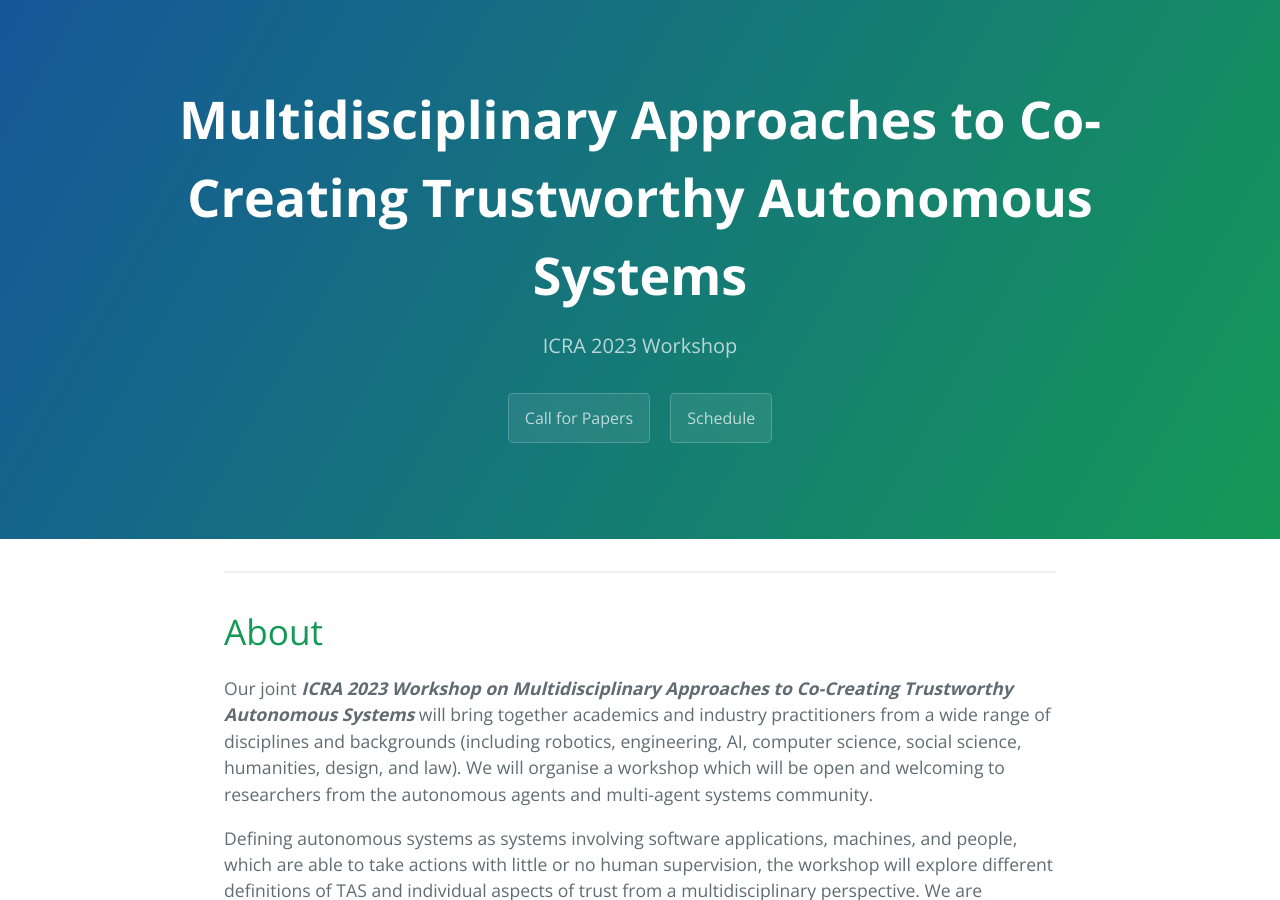
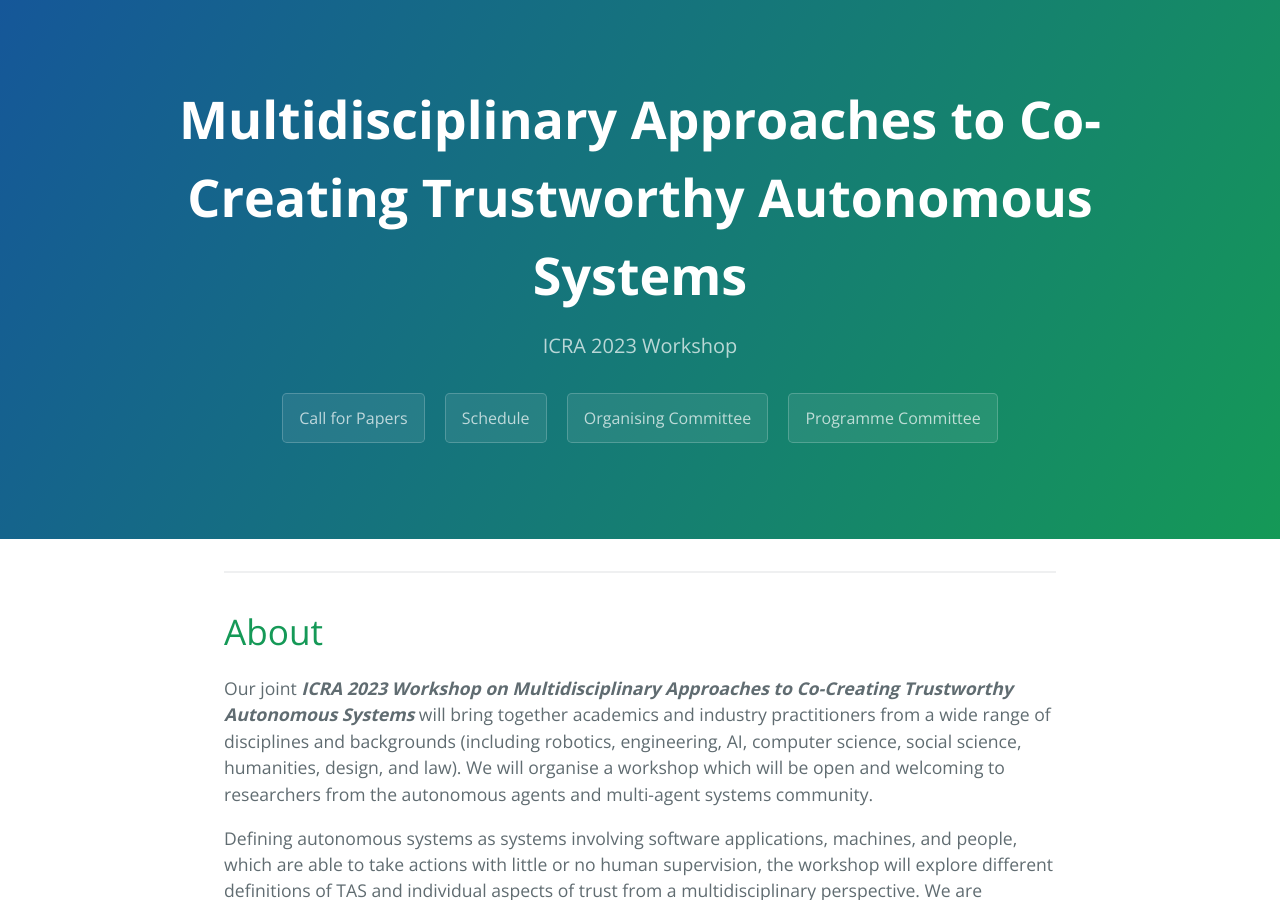
Before and after one commit to mactasworkshop/2022, a Jekyll site: the page built from index.md, in a window 1280 px wide and 900 px high. Built offline with Jekyll 4.4.1, drawn with Linux system fonts in a browser that asks for light colours.

Commit message:
Update default.html

```diff
--- a/_layouts/default.html
+++ b/_layouts/default.html
@@ -20,6 +20,8 @@
       <h2 class="project-tagline">{{ page.description | default: site.description | default: site.github.project_tagline }}</h2>
       <a href="#cfp" class="btn">Call for Papers</a>
       <a href="#schedule" class="btn">Schedule</a>
+      <a href="#organising" class="btn">Organising Committee</a>
+      <a href="#schedule" class="btn">Programme Committee</a>
 
     </header>
 
```
